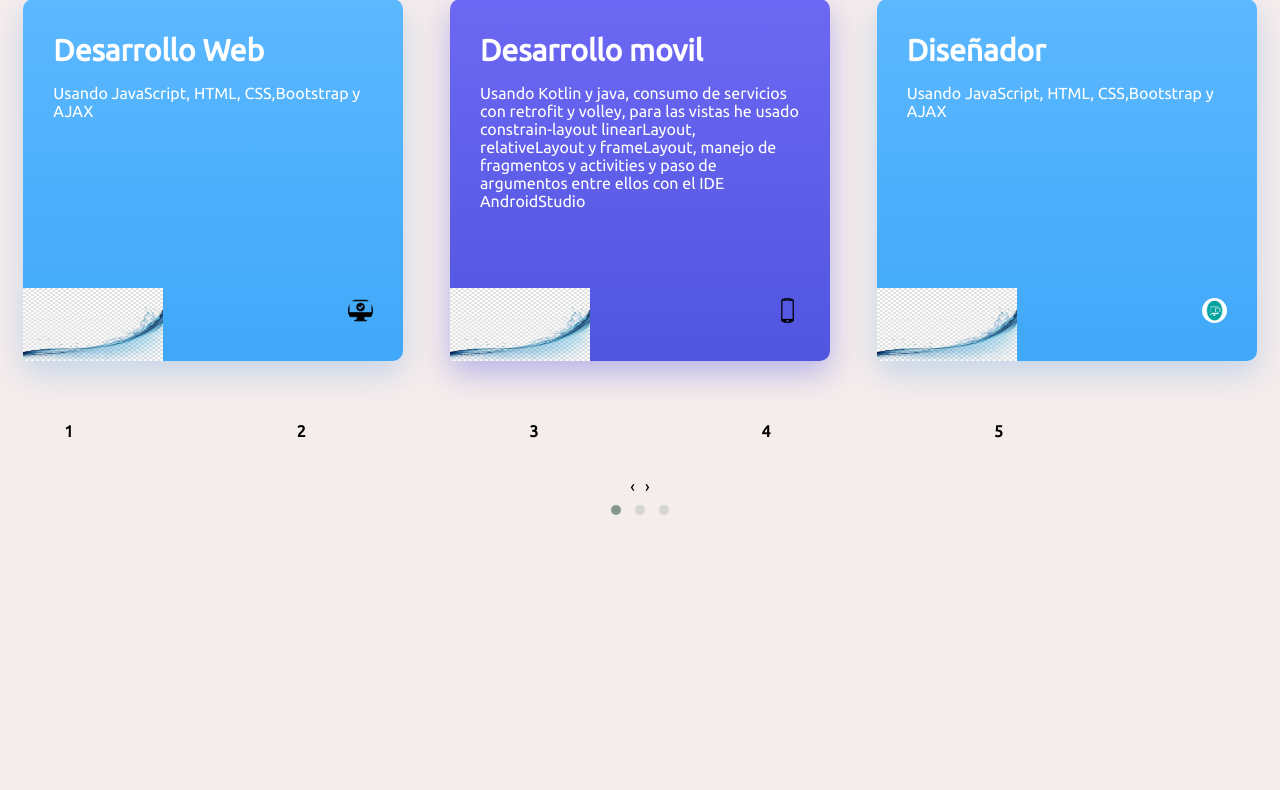
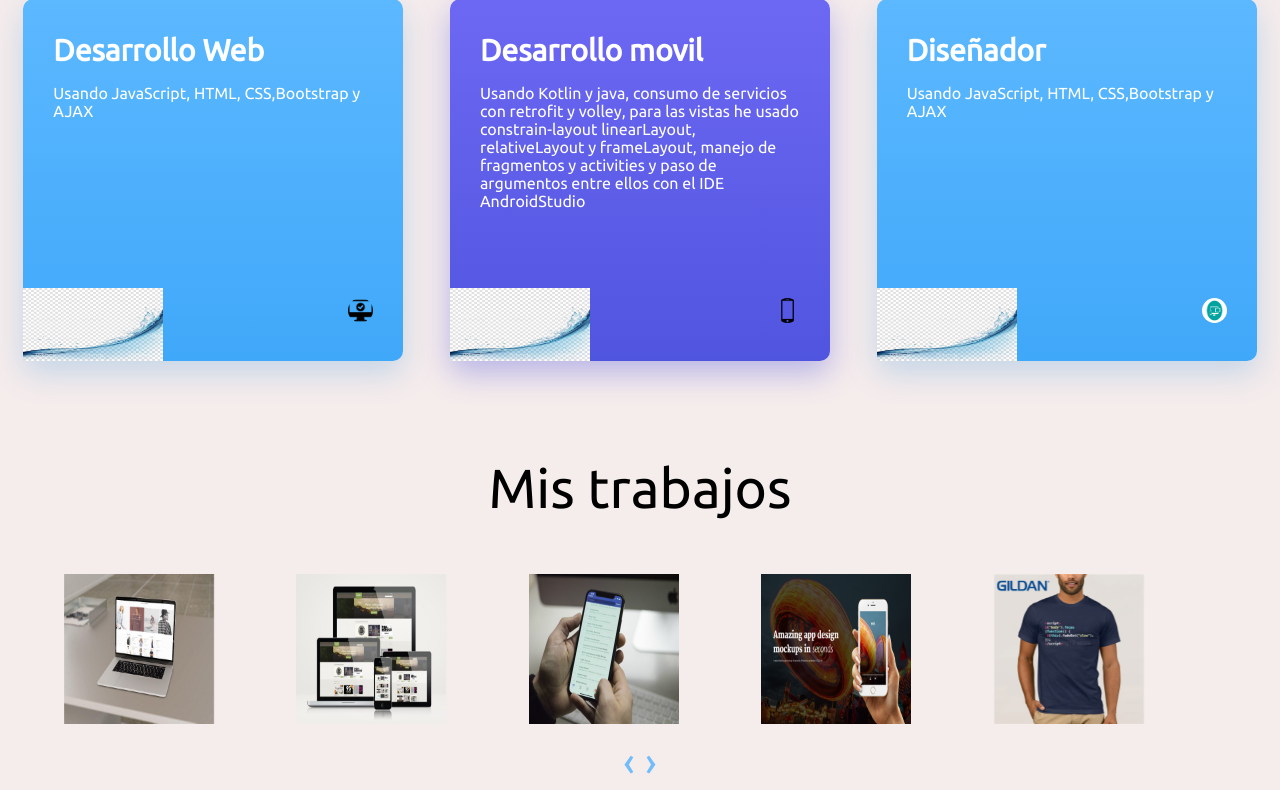
Before and after one commit to EdmaryBaga/EdithBautista, a PHP site: page / in a window 1280 px wide. Shown: the part 1600-2390 px from the top of the page. Before the commit the page ends 2115 px from the top, so only its background shows below. Run offline with PHP 8.4, Linux system fonts and the light colour scheme.

Commit message:
Se agrego la seccion de mis trabajos con un carousel agregando imagenes como limks

```diff
--- a/estilos/style.css
+++ b/estilos/style.css
@@ -189,3 +189,20 @@ h3 {
     background: linear-gradient(to top, #40a8f9, #5cb8ff);
     box-shadow: 0 12px 30px 0 rgb(86, 163, 222, .3);
 }
+
+
+/*Mis trabajos*/
+
+.item img {
+    width: 150px !important;
+    height: 150px !important;
+}
+
+button.owl-next,
+button.owl-prev {
+    font-size: 40px !important;
+}
+
+span {
+    color: #71bcfa;
+}
--- a/index.html
+++ b/index.html
@@ -107,45 +107,29 @@
             </div>
         </section>
 
+
         <section id="mis-trabajos">
+            <h3>Mis trabajos</h3>
             <div class="contenedor">
                 <!--Elementos del carrusel -->
                 <div class="owl-carousel owl-theme">
                     <div class="item">
-                        <h4>1</h4>
+                        <a><img src="imagenes/mockupWeb.jpg"> </a>
                     </div>
                     <div class="item">
-                        <h4>2</h4>
+                        <a><img src="imagenes/mockupWebResp.jpg"></a>
                     </div>
                     <div class="item">
-                        <h4>3</h4>
+                        <a><img src="imagenes/mockupMobile.jpg"> </a>
                     </div>
                     <div class="item">
-                        <h4>4</h4>
+                        <a><img src="imagenes/mockupdesign.jpg"> </a>
                     </div>
                     <div class="item">
-                        <h4>5</h4>
+                        <a><img src="imagenes/mockupCamisa.jpg"> </a>
                     </div>
                     <div class="item">
-                        <h4>6</h4>
-                    </div>
-                    <div class="item">
-                        <h4>7</h4>
-                    </div>
-                    <div class="item">
-                        <h4>8</h4>
-                    </div>
-                    <div class="item">
-                        <h4>9</h4>
-                    </div>
-                    <div class="item">
-                        <h4>10</h4>
-                    </div>
-                    <div class="item">
-                        <h4>11</h4>
-                    </div>
-                    <div class="item">
-                        <h4>12</h4>
+                        <a><img src="imagenes/programmer.jpg"> </a>
                     </div>
                 </div>
             </div>
@@ -162,14 +146,15 @@
             loop: true,
             margin: 10,
             nav: true,
+            dots: false, //para eliminar los puntos para navegar
             responsive: {
-                0: {
+                0: { //NUMERO DE ITEMS PARA CELULAR
                     items: 1
                 },
-                600: {
+                600: { //NUMERO DE ITEMS PARA TABLETS
                     items: 3
                 },
-                1000: {
+                1000: { //NUMERO DE ITEMS PARA ESCRITORIO
                     items: 5
                 }
             }
```
Also changed, not shown: imagenes/Mockupdesign.jpg (added), imagenes/mockupCamisa.jpg (added), imagenes/mockupMobile.jpg (added), imagenes/mockupWeb.jpg (added), imagenes/mockupWebResp.jpg (added).
